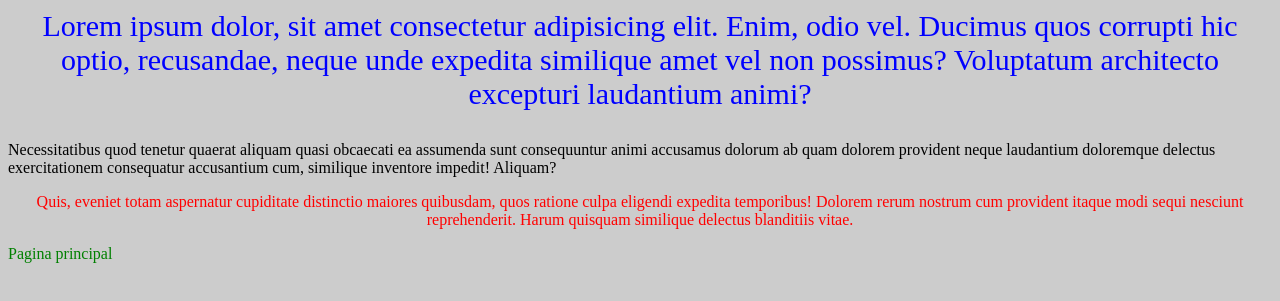
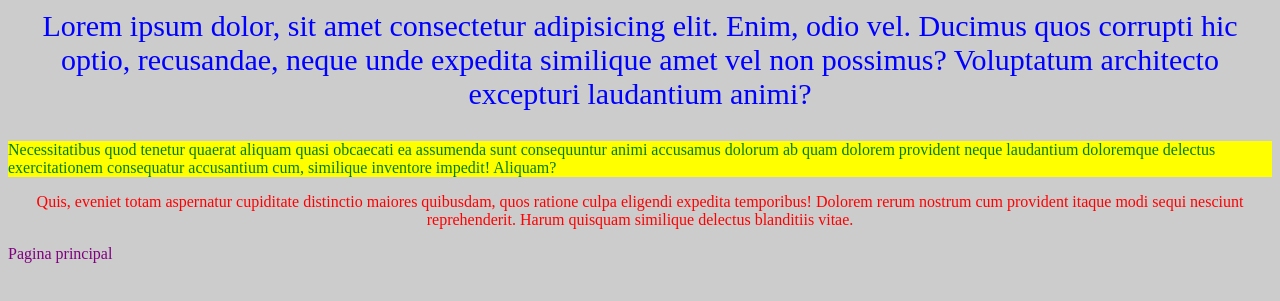
Before and after one commit to DaltonChivambo/Learning-Web, a plain HTML site: page Gugas/CSS/selector.html in a window 1280 px wide. Shown: the part 79-380 px from the top of the page. Drawn offline with Linux system fonts and the light colour scheme.

Commit message:
add: selector with id

```diff
--- a/Gugas/CSS/selector.css
+++ b/Gugas/CSS/selector.css
@@ -7,7 +7,7 @@ p{
 }
 
 a{
-    color: green;
+    color: purple;
     text-decoration: none;
 }
 
@@ -22,3 +22,8 @@ a{
 .fonte_30{
     font-size: 30px;
 }
+
+#text_id{
+    color: green;
+    background: yellow;
+}
--- a/Gugas/CSS/selector.html
+++ b/Gugas/CSS/selector.html
@@ -12,7 +12,7 @@
 
 
     <p class="center fonte_30">Lorem ipsum dolor, sit amet consectetur adipisicing elit. Enim, odio vel. Ducimus quos corrupti hic optio, recusandae, neque unde expedita similique amet vel non possimus? Voluptatum architecto excepturi laudantium animi?</p>
-    <p">Necessitatibus quod tenetur quaerat aliquam quasi obcaecati ea assumenda sunt consequuntur animi accusamus dolorum ab quam dolorem provident neque laudantium doloremque delectus exercitationem consequatur accusantium cum, similique inventore impedit! Aliquam?</p>
+    <p id="text_id">Necessitatibus quod tenetur quaerat aliquam quasi obcaecati ea assumenda sunt consequuntur animi accusamus dolorum ab quam dolorem provident neque laudantium doloremque delectus exercitationem consequatur accusantium cum, similique inventore impedit! Aliquam?</p>
     <p class="vermelho center">Quis, eveniet totam aspernatur cupiditate distinctio maiores quibusdam, quos ratione culpa eligendi expedita temporibus! Dolorem rerum nostrum cum provident itaque modi sequi nesciunt reprehenderit. Harum quisquam similique delectus blanditiis vitae.</p>
 
     <a href="index.html">Pagina principal</a>
```
